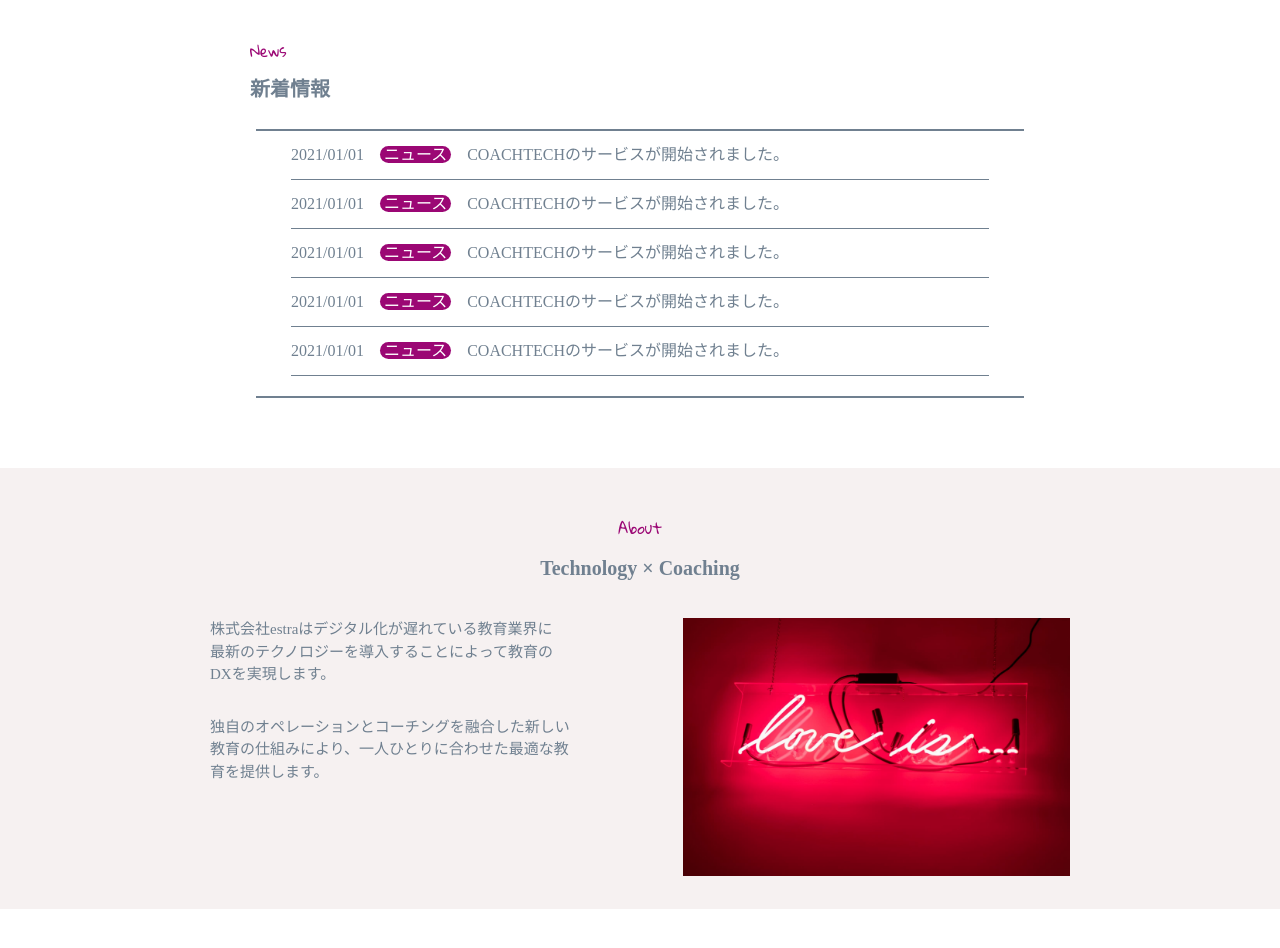
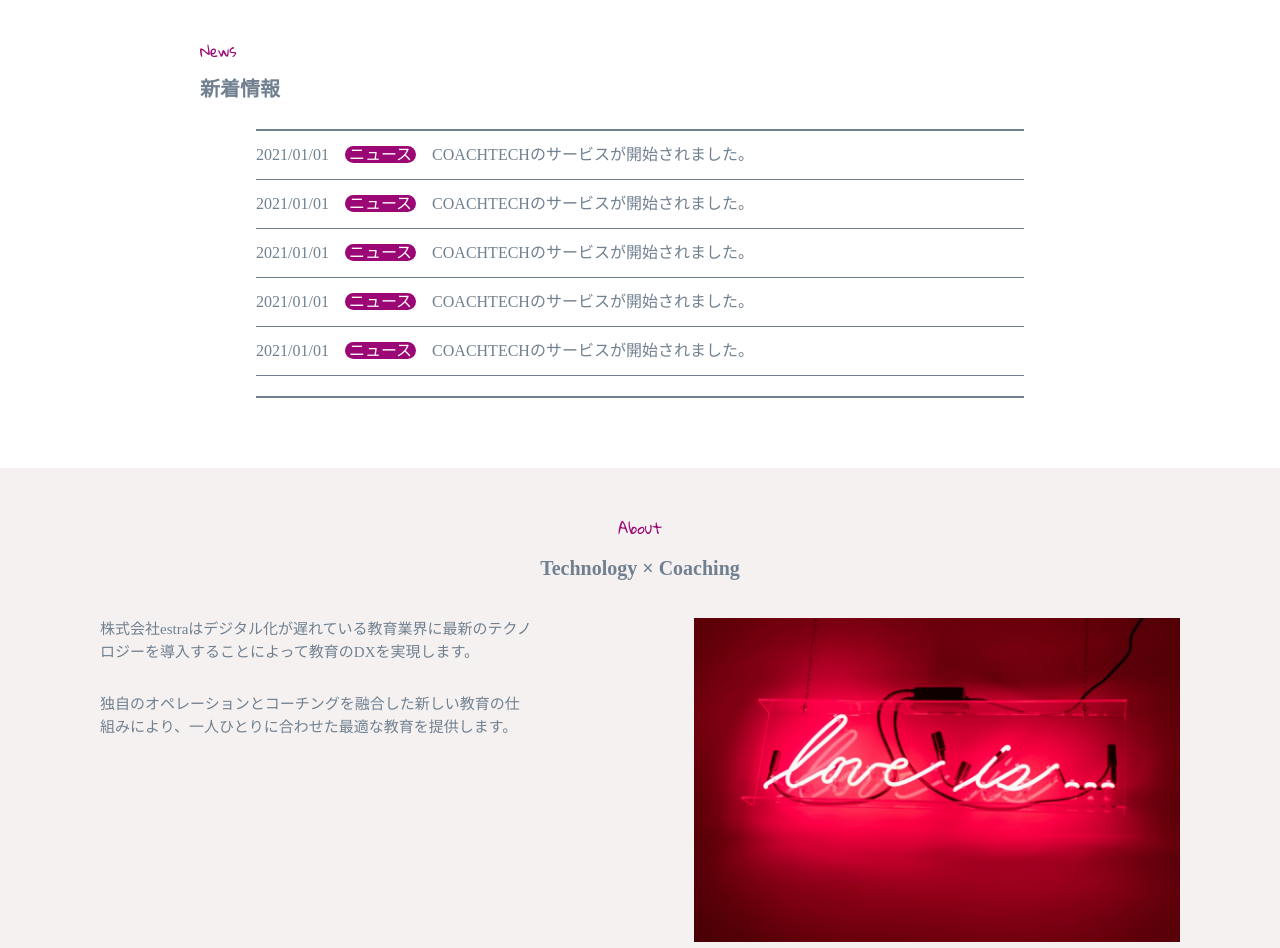
Before and after one commit to mayumikawanami/20231017_kawanami_coachtech_lp2, a plain HTML site: page index.html in a window 1280 px wide. Shown: the part 640-1588 px from the top of the page. Drawn offline with Linux system fonts and the light colour scheme; a web font is replaced by a local one.

Commit message:
再提出202310223④

```diff
--- a/css/style.css
+++ b/css/style.css
@@ -75,15 +75,14 @@ a {
     font-family: 'Gloria Hallelujah',cursive;
     font-size: 15px;
     color: rgb(155, 7, 116);
-    margin: 100px auto 0 250px;
+    margin: 100px auto 0 200px;
 }
 
 .news__ttl{
     display:inline-block;
     font-size: 20px;
-    padding-right: 500px;
     line-height: 3;
-    margin: 0px auto 0 250px;
+    margin: 0px auto 0 200px;
 }
 
 .news__info{
@@ -91,14 +90,11 @@ a {
     margin: 10px auto;
     border-top: solid 2px;
     border-bottom: solid 2px;
-    text-align: center;
     width: 60%;
 }
 
 .news__info--text{
-    display: inline-block;
     border-bottom: solid 0.5px;
-    padding-right: 200px;
     line-height: 3;
 }
 
@@ -132,7 +128,7 @@ a {
 .about__flex{
     display: flex;
     justify-content: space-between;
-    margin: 10px 210px;
+    margin: 10px 100px;
 }
 .about__img{
     display: inline-block;
@@ -147,6 +143,9 @@ a {
 .about__text{
     line-height: 1.5;
     font-size: 15px;
+    display: inline-block;
+    width: 40%;
+    height: auto;
 }
 .service__top{
     font-family: 'Gloria Hallelujah', cursive;
@@ -278,6 +277,7 @@ a {
 
 .tag{
     display: flex;
+    justify-content: space-between;
     font-size: 14px;
     padding-top: 30px;
 }
@@ -346,7 +346,7 @@ a h2{
     background-image: url("../img/recruit.png");
     padding: 140px;
     background-repeat: no-repeat;
-    background-size: auto;
+    background-size: cover;
 }
 
 
@@ -354,7 +354,7 @@ a h2{
     background-image: url("../img/interview.png");
     padding: 140px;
     background-repeat: no-repeat;
-    background-size: auto;
+    background-size: cover;
 }
 
 a{
--- a/index.html
+++ b/index.html
@@ -68,10 +68,10 @@
     <div class="about__flex">
         <div class="about__text">
             <p style="margin-bottom: 30px">
-                株式会社estraはデジタル化が遅れている教育業界に<br>最新のテクノロジーを導入することによって教育の<br>DXを実現します。
+                株式会社estraはデジタル化が遅れている教育業界に最新のテクノロジーを導入することによって教育のDXを実現します。
             </p>
             <p>
-                独自のオペレーションとコーチングを融合した新しい<br>教育の仕組みにより、一人ひとりに合わせた最適な教<br>育を提供します。
+                独自のオペレーションとコーチングを融合した新しい教育の仕組みにより、一人ひとりに合わせた最適な教育を提供します。
             </p>
         </div>
         <div class="about__img">
```
